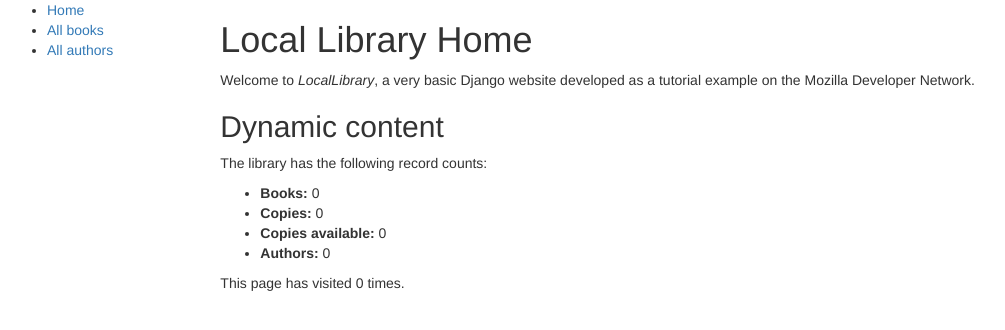
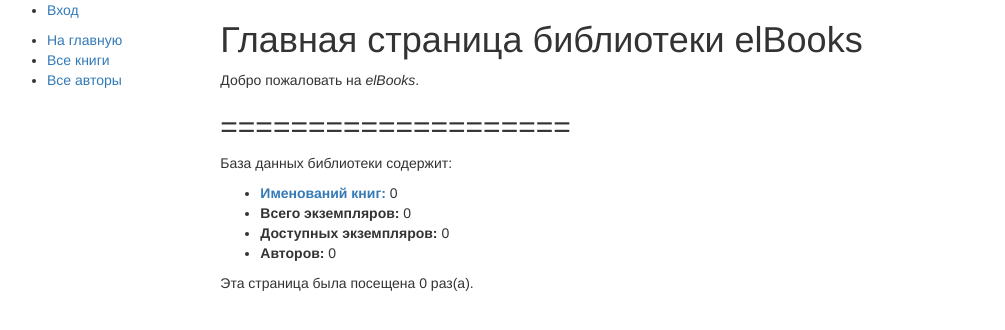
Before and after one commit to kw-artem/django-library, a Django app: page /catalog/ in a window 1280 px wide. Shown: the top 330 px of the page, without its empty margins (8-1013 px from the left). Run offline with Django 3.2, Linux system fonts and the light colour scheme; data that the repository does not hold is empty; some libraries are stand-ins or nearby versions.

Commit message:
Ported to russian lang

```diff
--- a/catalog/templates/base.html
+++ b/catalog/templates/base.html
@@ -2,7 +2,7 @@
 <html lang="en">
 <head>
 
-	{% block title %}<title>Library</title>{% endblock %}
+	{% block title %}<title>Библиотека</title>{% endblock %}
 
 	<meta charset="utf-8">
 	<meta name="viewport" content="width=device-width, initial-scale=1">
@@ -19,9 +19,17 @@
 				{% block sidebar %}
 
 				<ul class="sidebar-nav">
-					<li><a href="{% url 'index' %}">Home</a></li>
-					<li><a href="">All books</a></li>
-					<li><a href="">All authors</a></li>
+					{% if user.is_authenticated %}
+					<li>>{{ user.get_username }}</li>
+					<li><a href="{% url 'logout' %}">Выход</a></li>
+					{% else %}
+					<li><a href="{% url 'login'%}">Вход</a></li>
+					{% endif %}
+				</ul>
+				<ul class="sidebar-nav">
+					<li><a href="{% url 'index' %}">На главную</a></li>
+					<li><a href="">Все книги</a></li>
+					<li><a href="">Все авторы</a></li>
 				</ul>
 
 				{% endblock %}
--- a/catalog/templates/catalog/book_list.html
+++ b/catalog/templates/catalog/book_list.html
@@ -3,7 +3,7 @@
 
 {% block content %}
 
-<h1>Book list</h1>
+<h1>Список книг:</h1>
 
 {% if book_list %}
 <ul>
@@ -14,7 +14,7 @@
 	{% endfor %}
 </ul>
 {% else %}
-<p> There's no books in the library.
+<p>Не найдено ни одной книги.
 {% endif %}
 
 {% endblock %}
--- a/catalog/templates/index.html
+++ b/catalog/templates/index.html
@@ -3,19 +3,19 @@
 
 {% block content %}
 
-<h1>Local Library Home</h1>
+<h1>Главная страница библиотеки elBooks</h1>
 
-	<p>Welcome to <em>LocalLibrary</em>, a very basic Django website developed as a tutorial example on the Mozilla Developer Network.</p>
+	<p>Добро пожаловать на <em>elBooks</em>.
 
-<h2>Dynamic content</h2>
+<h2>====================</h2>
 
-	<p>The library has the following record counts:</p>
+	<p>База данных библиотеки содержит:
 	<ul>
-		<li><strong>Books:</strong> {{ num_books }}</li>
-		<li><strong>Copies:</strong> {{ num_instances }}</li>
-		<li><strong>Copies available:</strong> {{ num_instances_available }}</li>
-		<li><strong>Authors:</strong> {{ num_authors }}</li>
+		<li><strong><a href="{% url 'books' %}">Именований книг:</a></strong> {{ num_books }}</li>
+		<li><strong>Всего экземпляров:</strong> {{ num_instances }}</li>
+		<li><strong>Доступных экземпляров:</strong> {{ num_instances_available }}</li>
+		<li><strong>Авторов:</strong> {{ num_authors }}</li>
 	</ul>
 
-<p> This page has visited {{ num_visits }} times.
+<p> Эта страница была посещена {{ num_visits }} раз(а).
 {% endblock %}
--- a/djlibrary/settings.py
+++ b/djlibrary/settings.py
@@ -55,7 +55,7 @@
 TEMPLATES = [
     {
         'BACKEND': 'django.template.backends.django.DjangoTemplates',
-        'DIRS': [],
+        'DIRS': ['./templates',],
         'APP_DIRS': True,
         'OPTIONS': {
             'context_processors': [
@@ -100,11 +100,12 @@
     },
 ]
 
+LOGIN_REDIRECT_URL = '/'
 
 # Internationalization
 # https://docs.djangoproject.com/en/1.11/topics/i18n/
 
-LANGUAGE_CODE = 'en-us'
+LANGUAGE_CODE = 'ru-ru'
 
 TIME_ZONE = 'Europe/Moscow'
 
--- a/djlibrary/urls.py
+++ b/djlibrary/urls.py
@@ -15,15 +15,22 @@
 """
 from django.conf.urls import url
 from django.contrib import admin
+from django.conf.urls import include
 
 urlpatterns = [
     url(r'^admin/', admin.site.urls),
 ]
 
-from django.conf.urls import include
+urlpatterns += [
+	url(r'^', include('catalog.urls')),
+]
 
 urlpatterns += [
 	url(r'^catalog/', include('catalog.urls')),
+]
+
+urlpatterns += [
+	url(r'^accounts/', include('django.contrib.auth.urls')),
 ]
 
 """
```
Also changed, not shown: catalog/models.py (+4 -4 lines), catalog/templates/catalog/book_detail.html (+10 -10 lines), templates/registration/logged_out.html (added, +9 -0 lines), templates/registration/login.html (added, +37 -0 lines), templates/registration/password_reset_done.html (added, +7 -0 lines), templates/registration/password_reset_form.html (added, +11 -0 lines).
